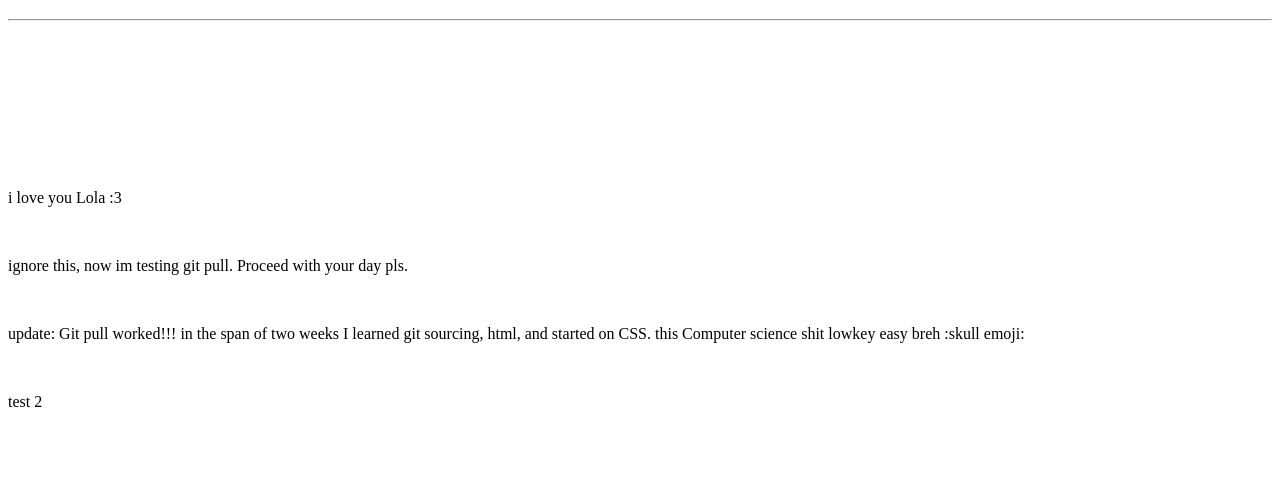
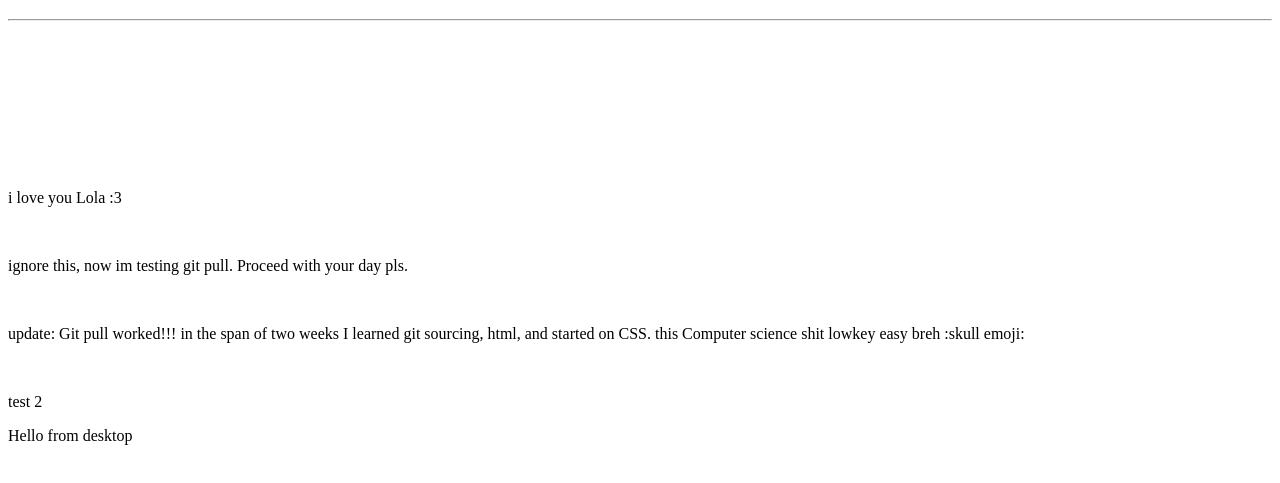
Before and after one commit to AndrewDeAsevedo/websitetest, a plain HTML site: page index.html in a window 1280 px wide. Shown: the part 61-544 px from the top of the page. Drawn offline with Linux system fonts and the light colour scheme.

Commit message:
test from desktop

```diff
--- a/index.html
+++ b/index.html
@@ -12,5 +12,7 @@
         <p> ignore this, now im testing git pull. Proceed with your day pls. </p> <br>
         <p> update: Git pull worked!!! in the span of two weeks I learned git sourcing, html, and started on CSS. this Computer science shit lowkey easy breh :skull emoji: </p> <br>
         <p> test 2 </p>
+        <p> Hello from desktop</p>
     </body>
+
 </html>
```
